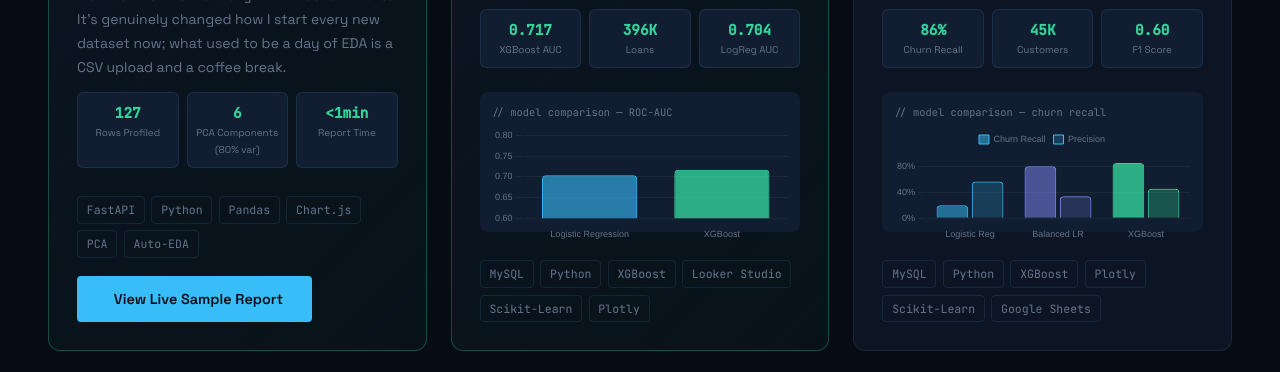
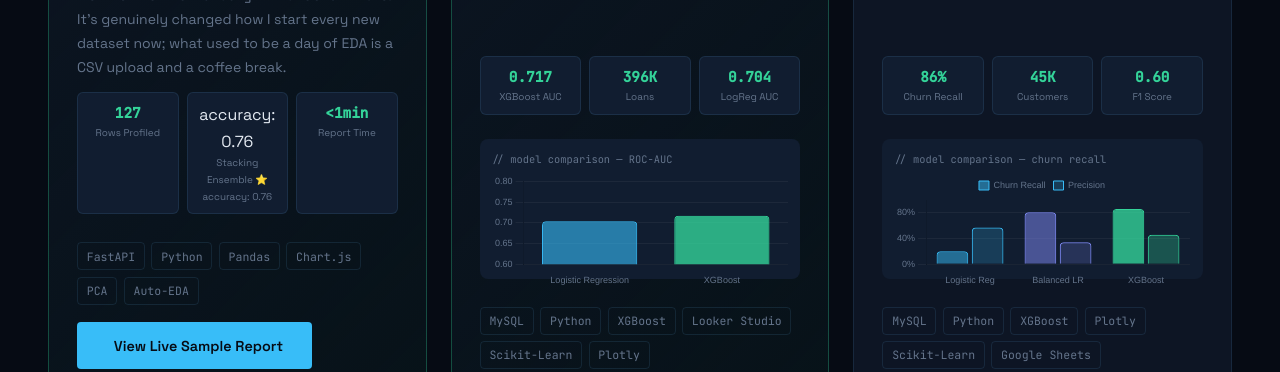
Before and after one commit to onguti-star/portfolio, a plain HTML site: page index.html in a window 1280 px wide. Shown: the part 5153-5525 px from the top of the page. Drawn offline with nearby package versions, Linux system fonts and the light colour scheme.

Commit message:
Modify project metrics in index.html
Updated project metrics to reflect stacking ensemble accuracy.

```diff
--- a/index.html
+++ b/index.html
@@ -474,7 +474,7 @@
         <p>A FastAPI + JS web app I built to automate the exploratory data analysis work that normally takes days. Upload a CSV and AutoDS profiles it, runs PCA, and generates a full interactive HTML report with charts and grouped breakdowns — no SQL or notebook required. I ran it on my own 127-row loan default dataset as a test: it independently surfaced the exact same charged-off rates by grade, term, and purpose that took me a full SQL + Python workflow to find manually — in under a minute. It's genuinely changed how I start every new dataset now; what used to be a day of EDA is a CSV upload and a coffee break.</p>
         <div class="project-metrics">
           <div class="pm-box"><span class="pm-val">127</span><div class="pm-lbl">Rows Profiled</div></div>
-          <div class="pm-box"><span class="pm-val">6</span><div class="pm-lbl">PCA Components (80% var)</div></div>
+          <div class="pm-box"><span class="pm-val"></span>accuracy: 0.76<div class="pm-lbl">Stacking Ensemble ⭐ 	accuracy: 0.76</div></div>
           <div class="pm-box"><span class="pm-val">&lt;1min</span><div class="pm-lbl">Report Time</div></div>
         </div>
         <div class="project-stack">
```
